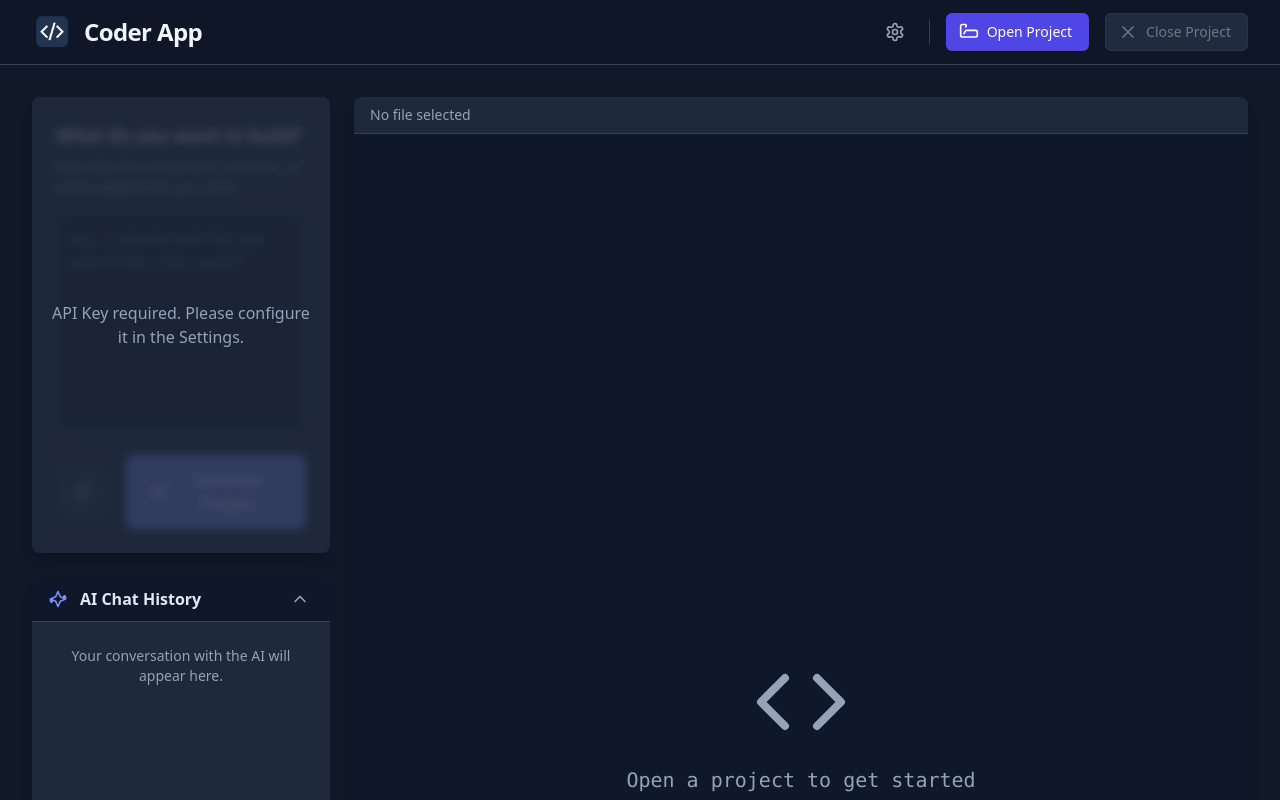
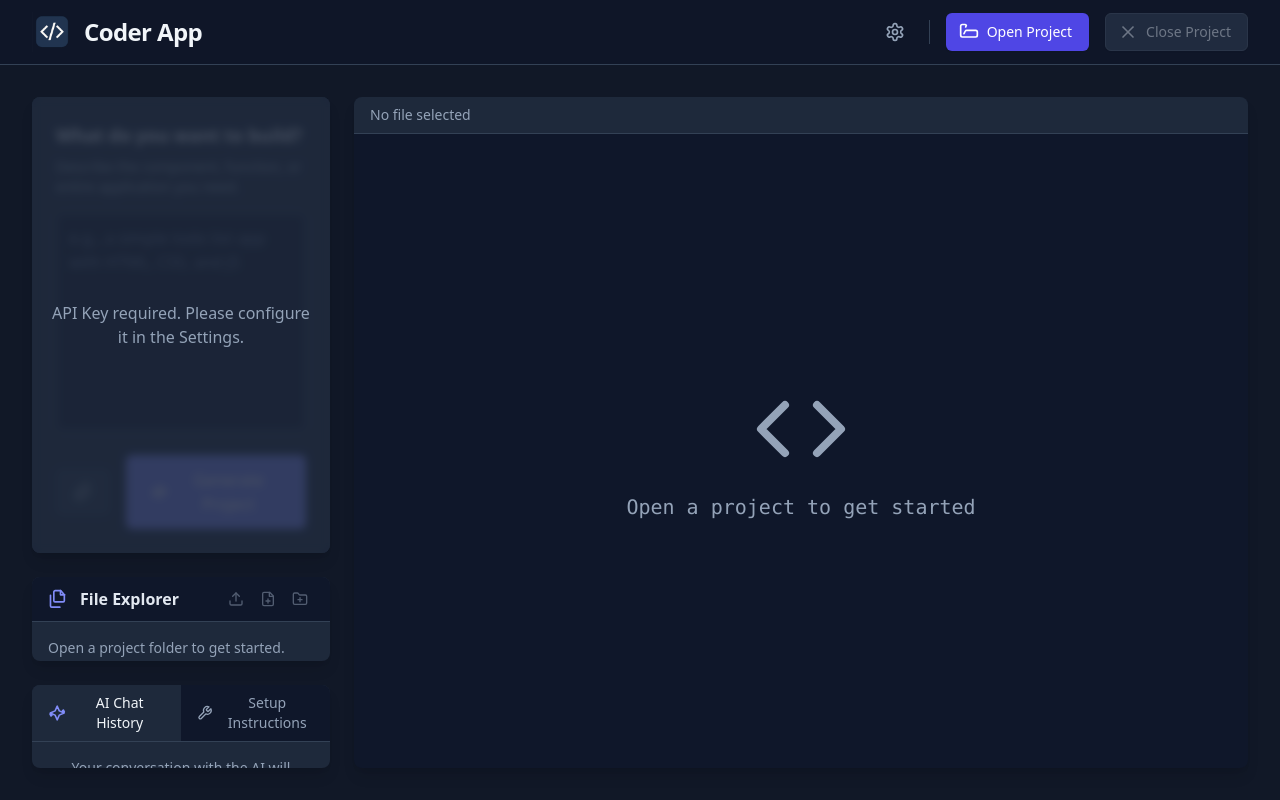
Before and after one commit to SamVolvo/Coder-App, a React (Vite) app: page / in a window 1280 px wide. Shown: the top 800 px of the page. Built offline with nearby package versions, Linux system fonts and the light colour scheme.

Commit message:
Fixed components placement

```diff
--- a/App.tsx
+++ b/App.tsx
@@ -3,13 +3,12 @@ import React, { useState, useCallback, useEffect, useRef } from 'react';
 import Header from './components/Header';
 import PromptForm from './components/PromptForm';
 import CodeDisplay from './components/CodeDisplay';
-import InstructionsDisplay from './components/InstructionsDisplay';
 import FileExplorer from './components/FileExplorer';
 import Notification from './components/Notification';
 import ConfirmModal from './components/ConfirmModal';
 import InputModal from './components/InputModal';
 import SettingsModal from './components/SettingsModal';
-import ChatHistory from './components/ChatHistory';
+import InfoPanel from './components/InfoPanel';
 import { initializeChat, sendMessage, getChatHistory, endChatSession } from './services/geminiService';
 import { ModalType, ModalContext, TreeNode, SyntaxTheme, NewNodeModalContext, RenameModalContext, ConfirmDeleteModalContext, GenericConfirmModalContext } from './types';
 import { Content, Part } from '@google/genai';
@@ -48,7 +47,6 @@ const App: React.FC = () => {
   const [recentlyUpdatedPaths, setRecentlyUpdatedPaths] = useState<Set<string>>(new Set());
   const [readmeContent, setReadmeContent] = useState<string>('');
   const [chatHistory, setChatHistory] = useState<Content[]>([]);
-  const [isChatHistoryCollapsed, setIsChatHistoryCollapsed] = useState(false);
 
   const [isLoading, setIsLoading] = useState<boolean>(false);
   const [error, setError] = useState<string | null>(null);
@@ -57,8 +55,6 @@ const App: React.FC = () => {
   const [onAnimationComplete, setOnAnimationComplete] = useState<{ cb: (() => void) | null }>({ cb: null });
 
   const debounceWriteFileRef = useRef<number | null>(null);
-  const internalUpdateInProgress = useRef(false);
-  const internalUpdateTimeoutRef = useRef<number | null>(null);
 
 
   const refreshProject = useCallback(async (root: string) => {
@@ -112,11 +108,6 @@ const App: React.FC = () => {
     if (!projectRoot || !window.electronAPI?.onProjectUpdate) return;
 
     const handleUpdate = async () => {
-        if (internalUpdateInProgress.current) {
-            console.log("Ignoring project update triggered by internal change.");
-            return;
-        }
-
         console.log("Project updated externally, refreshing...");
         await refreshProject(projectRoot);
 
@@ -135,12 +126,8 @@ const App: React.FC = () => {
 
     const removeListener = window.electronAPI.onProjectUpdate(handleUpdate);
 
-    // Cleanup timeout on component unmount
     return () => {
         removeListener();
-        if (internalUpdateTimeoutRef.current) {
-            clearTimeout(internalUpdateTimeoutRef.current);
-        }
     };
   }, [projectRoot, refreshProject, activeFile]);
 
@@ -414,23 +401,9 @@ const App: React.FC = () => {
     if (debounceWriteFileRef.current) clearTimeout(debounceWriteFileRef.current);
     debounceWriteFileRef.current = window.setTimeout(async () => {
         try {
-            // Set a flag to ignore the file watcher event for this write
-            internalUpdateInProgress.current = true;
-            if (internalUpdateTimeoutRef.current) clearTimeout(internalUpdateTimeoutRef.current);
-
             await window.electronAPI.writeFile(projectR, fileP, content);
-
-            // Reset the flag after a delay. This buffer allows the file watcher
-            // event to fire and be ignored before we start listening for external changes again.
-            internalUpdateTimeoutRef.current = window.setTimeout(() => {
-                internalUpdateInProgress.current = false;
-            }, 1000);
-
         } catch (e) {
             setError(`Failed to save file: ${e instanceof Error ? e.message : String(e)}`);
-            // Ensure the flag is reset even if the write fails.
-            internalUpdateInProgress.current = false;
-            if (internalUpdateTimeoutRef.current) clearTimeout(internalUpdateTimeoutRef.current);
         }
     }, 300);
   }, []);
@@ -475,7 +448,7 @@ const App: React.FC = () => {
   };
 
   return (
-    <div className="min-h-screen flex flex-col font-sans bg-gray-900" onClick={() => setSelectedNodes(new Set())}>
+    <div className="h-screen flex flex-col font-sans bg-gray-900 overflow-hidden" onClick={() => setSelectedNodes(new Set())}>
       <Header
         onNewProject={handleNewProject}
         onOpenProject={handleOpenProject}
@@ -483,14 +456,9 @@ const App: React.FC = () => {
         isProjectOpen={isProjectOpen}
       />
 
-      <main className="flex-grow flex flex-col md:flex-row gap-6 p-4 md:p-6 lg:p-8 max-w-screen-2xl w-full mx-auto">
+      <main className="flex-grow flex flex-col md:flex-row gap-6 p-4 md:p-6 lg:p-8 max-w-screen-2xl w-full mx-auto min-h-0">
         <div className="w-full md:w-1/3 lg:w-1/4 flex flex-col gap-6" onClick={(e) => e.stopPropagation()}>
           <PromptForm onSendMessage={handleSendMessage} isLoading={isLoading} isSessionActive={isProjectOpen} isApiKeySet={isApiKeySet} />
-          <ChatHistory
-            history={chatHistory}
-            isCollapsed={isChatHistoryCollapsed}
-            onToggleCollapse={() => setIsChatHistoryCollapsed(v => !v)}
-          />
           <FileExplorer
             fileTree={fileTree}
             activeFile={activeFile}
@@ -507,7 +475,11 @@ const App: React.FC = () => {
             onUploadFile={handleUploadFile}
             projectRoot={projectRoot}
           />
-          <InstructionsDisplay instructions={readmeContent} isLoading={isLoading && !readmeContent && isProjectOpen} />
+          <InfoPanel
+            chatHistory={chatHistory}
+            instructions={readmeContent}
+            isInstructionsLoading={isLoading && !readmeContent && isProjectOpen}
+          />
         </div>
         <div className="w-full md:w-2/3 lg:w-3/4 flex flex-col flex-grow min-h-0" onClick={(e) => e.stopPropagation()}>
             <CodeDisplay
--- a/components/ChatHistory.tsx
+++ b/components/ChatHistory.tsx
@@ -1,7 +1,3 @@
-
-
-
-
 import React, { useEffect, useRef } from 'react';
 import { Content, Part } from '@google/genai';
 import { UserIcon, RobotIcon, SparklesIcon, ChevronUpIcon, ChevronDownIcon } from './icons';
@@ -54,7 +50,7 @@ const ChatHistory: React.FC<ChatHistoryProps> = ({ history, isCollapsed, onToggl
             <div className="flex-shrink-0 w-8 h-8 rounded-full bg-slate-600 flex items-center justify-center">
                 <UserIcon className="w-5 h-5 text-slate-300" />
             </div>
-            <div className="bg-slate-700 rounded-lg p-3 max-w-xs md:max-w-sm flex flex-col gap-2">
+            <div className="bg-slate-700 rounded-lg p-3 flex flex-col gap-2 break-words">
               {message.parts?.map(renderUserMessagePart)}
             </div>
           </div>
@@ -81,7 +77,7 @@ const ChatHistory: React.FC<ChatHistoryProps> = ({ history, isCollapsed, onToggl
             <div className="flex-shrink-0 w-8 h-8 rounded-full bg-indigo-500 flex items-center justify-center">
                 <RobotIcon className="w-5 h-5 text-white" />
             </div>
-            <div className="bg-indigo-950/60 rounded-lg p-3 max-w-xs md:max-w-sm">
+            <div className="bg-indigo-950/60 rounded-lg p-3 break-words">
                 <p className="text-sm text-indigo-200 italic">{summary}</p>
             </div>
           </div>
@@ -92,7 +88,7 @@ const ChatHistory: React.FC<ChatHistoryProps> = ({ history, isCollapsed, onToggl
   };
 
   return (
-    <div className={`bg-slate-800 rounded-lg shadow-lg flex flex-col overflow-hidden flex-shrink-0 transition-all duration-300 ease-in-out ${isCollapsed ? 'h-12' : 'h-64'}`}>
+    <div className={`bg-slate-800 rounded-lg shadow-lg flex flex-col overflow-hidden transition-all duration-300 ease-in-out ${isCollapsed ? 'h-12 flex-shrink-0' : 'flex-1 min-h-0'}`}>
       <div className="flex items-center justify-between bg-slate-900 px-4 py-2 border-b border-slate-700 flex-shrink-0">
         <div className="flex items-center">
             <SparklesIcon className="w-5 h-5 mr-3 text-indigo-400" />
--- a/components/FileExplorer.tsx
+++ b/components/FileExplorer.tsx
@@ -1,4 +1,3 @@
-
 import React, { useState, useCallback } from 'react';
 import { FolderClosedIcon, FolderOpenIcon, FileCodeIcon, HtmlIcon, CssIcon, JsIcon, FilesIcon, FolderPlusIcon, PenLineIcon, TrashIcon, CopyDuplicateIcon, FilePlusIcon, DotIcon, UploadIcon } from './icons';
 import LoadingSpinner from './LoadingSpinner';
@@ -238,7 +237,7 @@ const FileExplorer: React.FC<FileExplorerProps> = (props) => {
   };
 
   return (
-    <div className="bg-slate-800 rounded-lg shadow-lg h-80 flex flex-col overflow-hidden" onClick={(e) => e.stopPropagation()}>
+    <div className="bg-slate-800 rounded-lg shadow-lg flex-1 min-h-0 flex flex-col overflow-hidden" onClick={(e) => e.stopPropagation()}>
       <div className="flex items-center justify-between bg-slate-900 px-4 py-2 border-b border-slate-700 flex-shrink-0">
         <div className="flex items-center">
             <FilesIcon className="w-5 h-5 mr-3 text-indigo-400" />
--- /dev/null
+++ b/components/InfoPanel.tsx
@@ -0,0 +1,164 @@
+
+import React, { useState, useEffect, useRef } from 'react';
+import { Content, Part } from '@google/genai';
+import { UserIcon, RobotIcon, SparklesIcon, WrenchIcon } from './icons';
+import LoadingSpinner from './LoadingSpinner';
+
+interface InfoPanelProps {
+  chatHistory: Content[];
+  instructions: string;
+  isInstructionsLoading: boolean;
+}
+
+type ActiveTab = 'chat' | 'instructions';
+
+const InfoPanel: React.FC<InfoPanelProps> = ({ chatHistory, instructions, isInstructionsLoading }) => {
+  const [activeTab, setActiveTab] = useState<ActiveTab>('chat');
+  const endOfMessagesRef = useRef<HTMLDivElement>(null);
+
+  useEffect(() => {
+    if (activeTab === 'chat') {
+      endOfMessagesRef.current?.scrollIntoView({ behavior: 'smooth' });
+    }
+  }, [chatHistory, activeTab]);
+
+  const renderUserMessagePart = (part: Part, index: number) => {
+    if (part.text) {
+      return <p key={index} className="text-sm text-slate-200">{part.text}</p>;
+    }
+    if (part.inlineData) {
+      return (
+        <img
+          key={index}
+          src={`data:${part.inlineData.mimeType};base64,${part.inlineData.data}`}
+          alt="User attachment"
+          className="mt-2 rounded-md max-w-full h-auto border border-slate-500"
+        />
+      );
+    }
+    return null;
+  };
+
+  const renderChatContent = () => {
+    if (chatHistory.length === 0) {
+      return (
+        <div className="text-slate-400 p-4 text-sm text-center">
+          Your conversation with the AI will appear here.
+        </div>
+      );
+    }
+    return (
+      <div className="p-2 space-y-2">
+        {chatHistory.map((message, index) => {
+          if (message.role === 'user') {
+            return (
+              <div key={`user-${index}`} className="flex items-start gap-3 p-3">
+                <div className="flex-shrink-0 w-8 h-8 rounded-full bg-slate-600 flex items-center justify-center">
+                  <UserIcon className="w-5 h-5 text-slate-300" />
+                </div>
+                <div className="bg-slate-700 rounded-lg p-3 flex flex-col gap-2 break-words">
+                  {message.parts?.map(renderUserMessagePart)}
+                </div>
+              </div>
+            );
+          }
+          if (message.role === 'model') {
+            let summary = "AI responded.";
+            try {
+              const textContent = message.parts?.[0]?.text;
+              if (textContent) {
+                const parsed = JSON.parse(textContent);
+                if (parsed.files && Array.isArray(parsed.files)) {
+                  summary = `AI Update: ${parsed.files.length} file(s) changed.`;
+                }
+              }
+            } catch (e) {
+              summary = "AI responded with an update.";
+            }
+            return (
+              <div key={`model-${index}`} className="flex items-start gap-3 p-3">
+                <div className="flex-shrink-0 w-8 h-8 rounded-full bg-indigo-500 flex items-center justify-center">
+                  <RobotIcon className="w-5 h-5 text-white" />
+                </div>
+                <div className="bg-indigo-950/60 rounded-lg p-3 break-words">
+                  <p className="text-sm text-indigo-200 italic">{summary}</p>
+                </div>
+              </div>
+            );
+          }
+          return null;
+        })}
+        <div ref={endOfMessagesRef} />
+      </div>
+    );
+  };
+
+  const renderInstructionsContent = () => {
+    if (isInstructionsLoading) {
+      return (
+        <div className="flex flex-col items-center justify-center h-full text-slate-400 p-4">
+          <LoadingSpinner />
+          <p className="mt-2 text-sm">Generating instructions...</p>
+        </div>
+      );
+    }
+    if (!instructions) {
+      return (
+        <div className="text-slate-400 p-4 text-sm">
+          Setup and usage instructions for your generated code will appear here.
+        </div>
+      );
+    }
+    return (
+      <div className="p-4 text-slate-300 text-sm whitespace-pre-wrap">
+        {instructions}
+      </div>
+    );
+  };
+
+  const TabButton: React.FC<{
+    label: string;
+    icon: React.ElementType;
+    isActive: boolean;
+    onClick: () => void;
+  }> = ({ label, icon: Icon, isActive, onClick }) => (
+    <button
+      onClick={onClick}
+      className={`flex-1 flex items-center justify-center gap-2 px-4 py-2 text-sm font-medium transition-colors ${
+        isActive
+          ? 'bg-slate-800 text-slate-100'
+          : 'bg-slate-900 text-slate-400 hover:bg-slate-800/50 hover:text-slate-200'
+      }`}
+      role="tab"
+      aria-selected={isActive}
+    >
+      <Icon className={`w-5 h-5 ${isActive ? 'text-indigo-400' : ''}`} />
+      {label}
+    </button>
+  );
+
+  return (
+    <div className="bg-slate-800 rounded-lg shadow-lg flex flex-col overflow-hidden flex-1 min-h-0">
+      <div className="flex items-center border-b border-slate-700 flex-shrink-0" role="tablist">
+        <TabButton
+          label="AI Chat History"
+          icon={SparklesIcon}
+          isActive={activeTab === 'chat'}
+          onClick={() => setActiveTab('chat')}
+        />
+        <TabButton
+          label="Setup Instructions"
+          icon={WrenchIcon}
+          isActive={activeTab === 'instructions'}
+          onClick={() => setActiveTab('instructions')}
+        />
+      </div>
+      <div className="flex-grow overflow-auto">
+        {activeTab === 'chat' && renderChatContent()}
+        {activeTab === 'instructions' && renderInstructionsContent()}
+      </div>
+    </div>
+  );
+};
+
+export default InfoPanel;
--- a/components/InstructionsDisplay.tsx
+++ b/components/InstructionsDisplay.tsx
@@ -1,7 +1,3 @@
-
-
-
-
 import React from 'react';
 import { WrenchIcon } from './icons';
 import LoadingSpinner from './LoadingSpinner';
@@ -38,7 +34,7 @@ const InstructionsDisplay: React.FC<InstructionsDisplayProps> = ({ instructions,
   };
 
   return (
-    <div className="bg-slate-800 rounded-lg shadow-lg flex flex-col overflow-hidden flex-shrink-0 max-h-72">
+    <div className="bg-slate-800 rounded-lg shadow-lg flex flex-col overflow-hidden flex-1 min-h-0">
         <div className="flex items-center bg-slate-900 px-4 py-2 border-b border-slate-700 flex-shrink-0">
             <WrenchIcon className="w-5 h-5 mr-3 text-indigo-400"/>
             <h3 className="text-md font-semibold text-slate-200">
--- a/package.json
+++ b/package.json
@@ -1,7 +1,8 @@
+
 {
   "name": "coder-app",
   "productName": "Coder App",
-  "version": "1.2.5-pre",
+  "version": "1.2.6-pre",
   "description": "An AI-powered application that generates code snippets.",
   "homepage": "https://github.com/SamVolvo/Coder-App",
   "author": {
--- a/tsconfig.node.json
+++ b/tsconfig.node.json
@@ -4,7 +4,8 @@
     "skipLibCheck": true,
     "module": "ESNext",
     "moduleResolution": "bundler",
-    "allowSyntheticDefaultImports": true
+    "allowSyntheticDefaultImports": true,
+    "strict": true
   },
-  "include": ["vite.config.ts"]
+  "include": ["vite.config.ts", "types.ts"]
 }
--- a/vite-env.d.ts
+++ b/vite-env.d.ts
@@ -1,3 +1,4 @@
+/// <reference types="vite/client" />
 
 import { Content } from '@google/genai';
 import { TreeNode, SyntaxTheme } from './types';
--- a/vite.config.ts
+++ b/vite.config.ts
@@ -1,11 +1,11 @@
 import { defineConfig } from 'vite'
 import react from '@vitejs/plugin-react'
 
-// https://vitejs.dev/config/
+
 export default defineConfig({
   plugins: [react()],
-  base: './', // Use relative paths for assets
+  base: './',
   build: {
-    sourcemap: false, // Disable source maps to reduce installer size
+    sourcemap: false,
   },
 })
```
Also changed, not shown: components/Header.tsx (+6 -1 lines), main.js (+22 -6 lines), tsconfig.json (+7 -14 lines), 1 other file (tests, documents, lock files or other folders).
